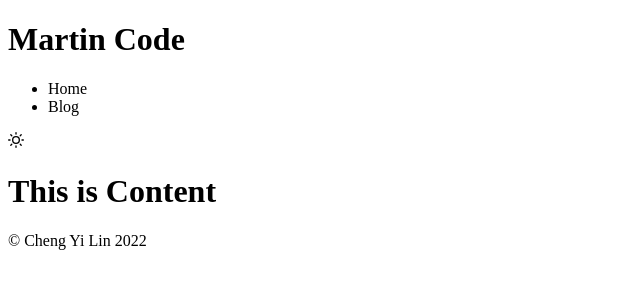
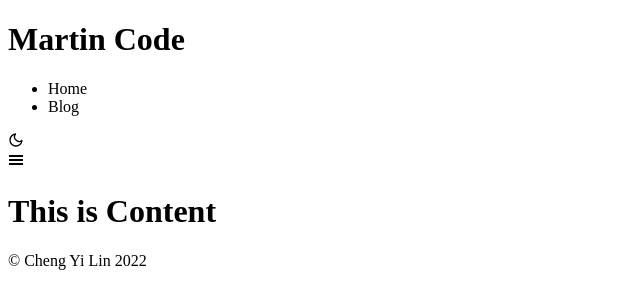
Before and after one commit to ChengYiLin/MTCode, a Next.js app: page / in a window 1280 px wide. Shown: the top 308 px of the page, without its empty margins (0-640 px from the left). Built offline with nearby package versions, Linux system fonts and the light colour scheme.

Commit message:
feat: Create `DarkModeButton` component extracted from `Header`

```diff
--- a/src/components/layout/Footer.tsx
+++ b/src/components/layout/Footer.tsx
@@ -2,7 +2,7 @@ import { FC } from "react";
 
 const Footer: FC = () => {
     return (
-        <footer className="dark:bg-gray-800">
+        <footer className="bg-white dark:bg-gray-800">
             <div className="container mx-auto h-full p-8">
                 <p className="text-center dark:text-white">
                     © Cheng Yi Lin 2022
--- a/src/components/layout/Header.tsx
+++ b/src/components/layout/Header.tsx
@@ -1,5 +1,6 @@
-import { FC, useEffect, useState } from "react";
-import { FiSun, FiMoon } from "react-icons/fi";
+import { FC } from "react";
+import { GiHamburgerMenu } from "react-icons/gi";
+import DarkModeButton from "./darkModeButton/DarkModeButton";
 
 const navItemsList = [
     {
@@ -11,25 +12,17 @@ const navItemsList = [
 ];
 
 const Header: FC = () => {
-    const [isDarkMode, setIsDarkMode] = useState(false);
-
-    useEffect(() => {
-        const htmlTag = document.getElementsByTagName("html")[0];
-
-        isDarkMode
-            ? htmlTag.classList.add("dark")
-            : htmlTag.classList.remove("dark");
-    }, [isDarkMode]);
-
     return (
-        <header className="fixed top-0 left-0 right-0 h-14 dark:bg-gray-800">
-            <div className="container mx-auto h-full flex">
+        <header className="fixed top-0 left-0 right-0 h-14 bg-white dark:bg-gray-800">
+            <div className="container mx-auto h-full flex px-4 sm:px-0">
+                {/* Logo */}
                 <div className="flex items-center">
-                    <h1 className="font-extrabold text-2xl text-transparent bg-clip-text bg-gradient-to-r from-emerald-400 to-cyan-500">
+                    <h1 className="font-extrabold text-xl text-transparent bg-clip-text bg-gradient-to-r from-emerald-400 to-cyan-500 sm:text-2xl">
                         Martin Code
                     </h1>
                 </div>
-                <div className="ml-auto flex items-center">
+                {/* Desktop Nav */}
+                <div className="hidden ml-auto items-center sm:flex">
                     <nav>
                         <ul className="flex">
                             {navItemsList.map((navItem) => (
@@ -43,17 +36,13 @@ const Header: FC = () => {
                         </ul>
                     </nav>
                 </div>
-                <div className="flex items-center">
-                    <div
-                        className="p-2.5 border rounded-full cursor-pointer dark:bg-gray-700 dark:border-none"
-                        onClick={() => setIsDarkMode((prev) => !prev)}
-                    >
-                        {isDarkMode ? (
-                            <FiMoon className="text-xl text-white hover:text-amber-200" />
-                        ) : (
-                            <FiSun className="text-xl hover:text-orange-400" />
-                        )}
-                    </div>
+                {/* Dark Mode Button */}
+                <div className="ml-auto flex items-center sm:ml-0">
+                    <DarkModeButton />
+                </div>
+                {/* TODO: Mobile Nav */}
+                <div className="flex items-center pl-6 sm:hidden">
+                    <GiHamburgerMenu className="text-xl" />
                 </div>
             </div>
         </header>
--- /dev/null
+++ b/src/components/layout/darkModeButton/DarkModeButton.tsx
@@ -0,0 +1,29 @@
+import { FC, useState, useEffect } from "react";
+import { FiSun, FiMoon } from "react-icons/fi";
+
+const DarkModeButton: FC = () => {
+    const [isDarkMode, setIsDarkMode] = useState(true);
+
+    useEffect(() => {
+        const htmlTag = document.getElementsByTagName("html")[0];
+
+        isDarkMode
+            ? htmlTag.classList.add("dark")
+            : htmlTag.classList.remove("dark");
+    }, [isDarkMode]);
+
+    return (
+        <div
+            className="p-2.5 border border-emerald-500 rounded-full cursor-pointer dark:bg-gray-700 dark:border-none"
+            onClick={() => setIsDarkMode((prev) => !prev)}
+        >
+            {isDarkMode ? (
+                <FiMoon className="text-xl text-white hover:text-amber-200" />
+            ) : (
+                <FiSun className="text-xl text-emerald-400 hover:text-orange-400" />
+            )}
+        </div>
+    );
+};
+
+export default DarkModeButton;
```
